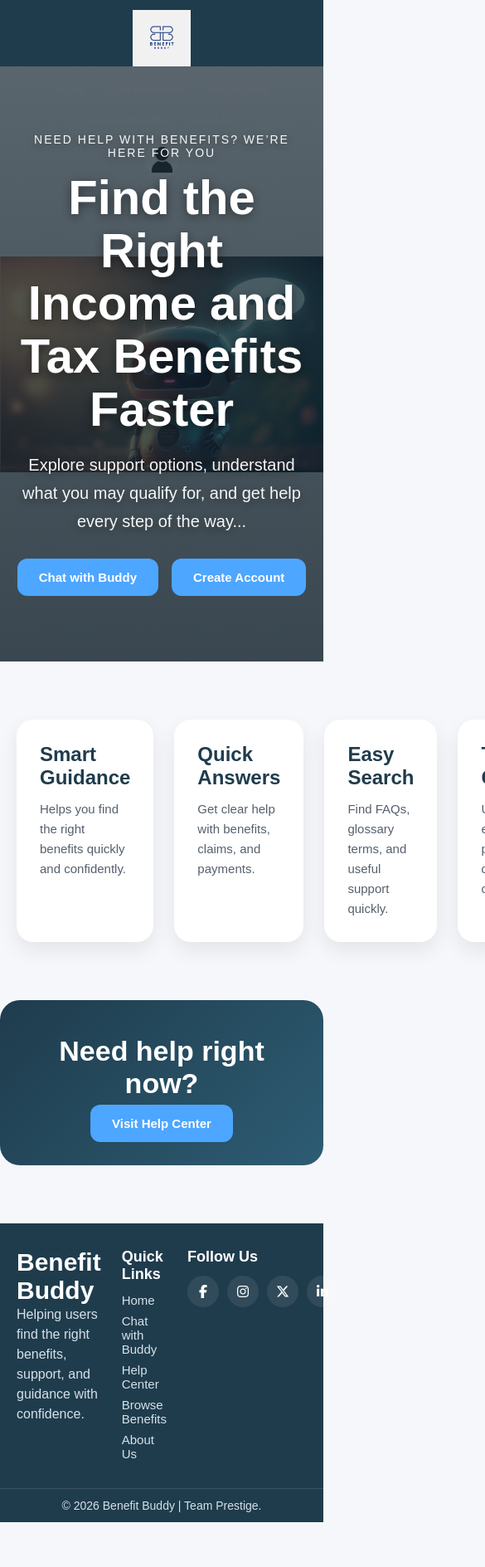
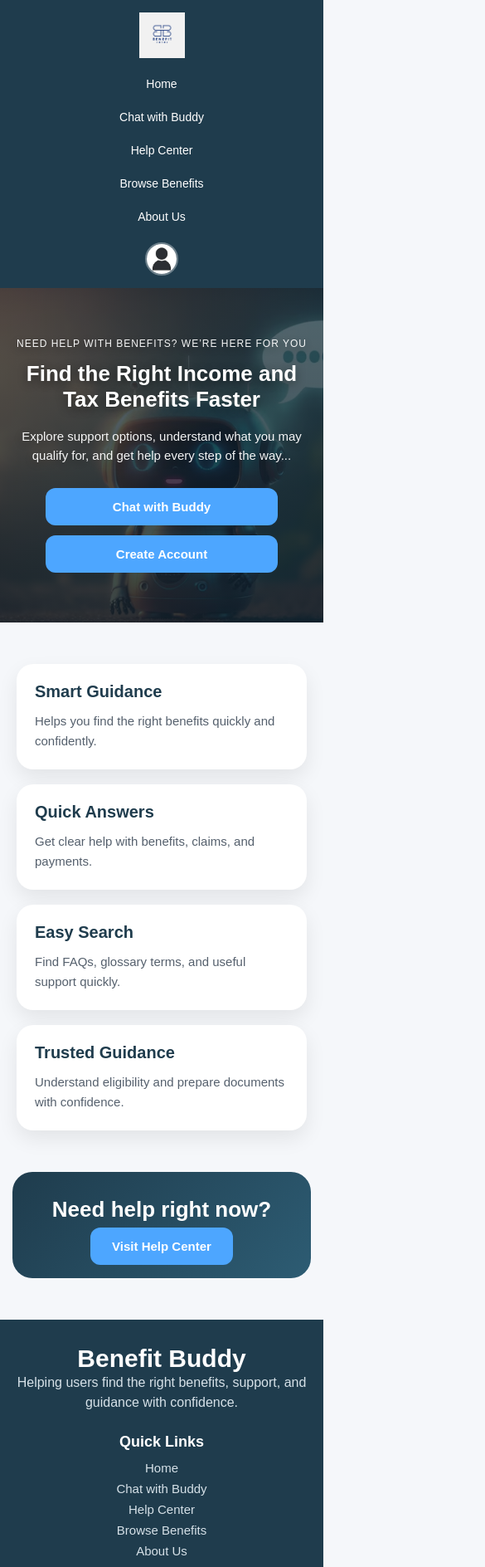
Before and after one commit to Obiuno/benefits-buddy, a website: page Frontend/main.html in a window 390 px wide. Shown: the top 1888 px of the page at 83% size, 585 px wide, since content can reach past the window. Before the commit the page ends 1834 px from the top, so only its background shows below. Drawn offline with Linux system fonts and the light colour scheme.

Commit message:
Mobile resonsie

```diff
--- a/Frontend/styles/loginsignup.css
+++ b/Frontend/styles/loginsignup.css
@@ -186,13 +186,132 @@ body {
   text-decoration: underline;
 }
 
-/* RESPONSIVE */
-@media (max-width: 768px) {
-  .container {
-    flex-direction: column;
+/* =====================================
+   TABLET (max-width: 992px)
+===================================== */
+@media (max-width: 992px){
+
+  .form-box{
+    width: 320px;
+    padding: 35px 28px;
   }
 
-  .left {
-    display: none;
+  .logo{
+    width: 200px;
+  }
+
+  .tagline{
+    font-size: 16px;
   }
 }
+
+/* =====================================
+   MOBILE (max-width: 768px)
+===================================== */
+@media (max-width: 768px){
+
+  body{
+    height: auto;
+    overflow-y: auto;
+  }
+
+  .container{
+    flex-direction: column;
+    height: auto;
+    min-height: 100vh;
+  }
+
+  /* TOP SECTION */
+  .left{
+    flex: none;
+    width: 100%;
+    min-height: 260px;
+    padding: 30px 20px;
+    border-right: none;
+    border-bottom: 1px solid rgba(0,0,0,0.05);
+  }
+
+  .logo{
+    width: 160px;
+    margin-bottom: 14px;
+  }
+
+  .tagline{
+    font-size: 15px;
+    line-height: 1.5;
+  }
+
+  /* FORM SECTION */
+  .right{
+    flex: none;
+    width: 100%;
+    min-height: calc(100vh - 260px);
+    padding: 30px 15px;
+  }
+
+  .form-box{
+    width: 100%;
+    max-width: 400px;
+    padding: 30px 22px;
+    border-radius: 18px;
+  }
+
+  .form-box h1{
+    font-size: 24px;
+    margin-bottom: 20px;
+  }
+
+  .form-box input{
+    padding: 13px;
+    font-size: 15px;
+  }
+
+  .main-btn{
+    padding: 13px;
+    font-size: 15px;
+  }
+
+  .switch-text{
+    font-size: 14px;
+  }
+}
+
+/* =====================================
+   SMALL MOBILE (max-width: 480px)
+===================================== */
+@media (max-width: 480px){
+
+  .left{
+    min-height: 220px;
+    padding: 24px 16px;
+  }
+
+  .logo{
+    width: 130px;
+  }
+
+  .tagline{
+    font-size: 14px;
+  }
+
+  .right{
+    padding: 20px 12px;
+  }
+
+  .form-box{
+    padding: 24px 18px;
+  }
+
+  .form-box h1{
+    font-size: 22px;
+  }
+
+  .form-box input{
+    padding: 12px;
+    margin: 10px 0;
+  }
+
+  .main-btn{
+    margin-top: 16px;
+  }
+}
--- a/Frontend/styles/main.css
+++ b/Frontend/styles/main.css
@@ -369,43 +369,8 @@ body{
   color:#d6e1e8;
 }
 
-/* =====================================
-   TABLET DEVICES (max-width: 992px)
-===================================== */
-@media (max-width: 992px){
-
-  .nav-links{
-    gap: 14px;
-  }
-
-  .hero h1{
-    font-size: 42px;
-  }
-
-  .hero p{
-    font-size: 16px;
-  }
-
-  .search-box{
-    width: 90%;
-  }
-
-  .benefit-grid,
-  .cards-grid,
-  .faq-grid{
-    grid-template-columns: repeat(2, 1fr);
-    gap: 18px;
-  }
-
-  .modal-box{
-    width: 90%;
-  }
-}
 
 
-/* =====================================
-   MOBILE DEVICES (max-width: 768px)
-===================================== */
 @media (max-width: 768px){
 
   /* NAVBAR */
@@ -529,39 +494,189 @@ body{
   }
 }
 
+/*MOBILE RESPONSIVENESS*/
+
+@media (max-width: 992px){
+
+  .navbar{
+    padding: 14px 20px;
+  }
+
+  .nav-links{
+    gap:10px;
+    flex-wrap:wrap;
+    justify-content:center;
+  }
+
+  .hero-inner h1{
+    font-size:42px;
+  }
+
+  .hero-text{
+    font-size:18px;
+  }
+
+  .features{
+    grid-template-columns:repeat(2,1fr);
+    gap:20px;
+    padding:0 20px;
+  }
+
+  .footer-container{
+    grid-template-columns:1fr 1fr;
+  }
+}
+
+
+@media (max-width: 768px){
+
+  /* NAVBAR */
+  .navbar{
+    flex-direction:column;
+    height:auto;
+    padding:15px;
+    gap:15px;
+  }
+
+  .nav-links{
+    flex-wrap:wrap;
+    justify-content:center;
+    gap:8px;
+  }
+
+  .nav-btn{
+    padding:8px 12px;
+    font-size:14px;
+  }
+
+  .profile{
+    width:100%;
+    display:flex;
+    justify-content:center;
+    position:relative;
+  }
+
+  .profile-btn{
+    display:flex;
+    justify-content:center;
+  }
+
+  .profile-dropdown{
+    top:55px;
+    left:50%;
+    right:auto;
+    transform:translateX(-50%);
+    width:220px;
+    z-index:9999;
+  }
+
+  .profile-img{
+    width:42px;
+    height:42px;
+  }
+
+  /* HERO */
+  .hero-section{
+    min-height:auto;
+    padding:60px 15px;
+    background-size:cover;
+  }
+
+  .hero-inner h1{
+    font-size:32px;
+    line-height:1.2;
+  }
+
+  .hero-text{
+    font-size:16px;
+    line-height:1.5;
+  }
+
+  .hero-tag{
+    font-size:12px;
+    letter-spacing:1px;
+  }
+
+  .hero-buttons{
+    flex-direction:column;
+    gap:12px;
+  }
+
+  .hero-btn{
+    width:100%;
+    max-width:280px;
+    margin:auto;
+  }
+
+  /* FEATURES */
+  .features{
+    grid-template-columns:1fr;
+    gap:18px;
+    margin:50px auto;
+  }
+
+  .feature-card{
+    padding:22px;
+  }
+
+  .feature-card h3{
+    font-size:20px;
+  }
+
+  /* CTA */
+  .cta-banner{
+    margin:30px 15px 50px;
+    padding:30px 20px;
+  }
+
+  .cta-banner h2{
+    font-size:26px;
+  }
+
+  /* FOOTER */
+  .footer-container{
+    grid-template-columns:1fr;
+    text-align:center;
+  }
+
+  .footer-brand p{
+    max-width:100%;
+  }
+
+  .social-icons{
+    justify-content:center;
+  }
+}
 
 @media (max-width: 480px){
 
-  .hero h1{
-    font-size: 28px;
+  .hero-inner h1{
+    font-size:26px;
   }
 
-  .hero p{
-    font-size: 14px;
+  .hero-text{
+    font-size:15px;
+  }
+
+  .nav-btn{
+    width:100%;
+    text-align:center;
   }
 
   .logo-img{
-    width: 70px;
+    width:55px;
+    height:55px;
   }
 
-  .nav-btn{
-    font-size: 13px;
-    padding: 6px 10px;
-  }
-
-  .benefit-card img{
-    height: 150px;
-  }
-
-  .benefit-card h2{
-    font-size: 20px;
-  }
-
-  .search-box{
-    border-radius: 30px;
-  }
-
-  .search-btn{
-    width: 52px;
+  .profile-img{
+    width:40px;
+    height:40px;
   }
 }
+@media (max-width: 480px){
+
+  .profile-dropdown{
+    width:90%;
+    max-width:260px;
+  }
+}
```
